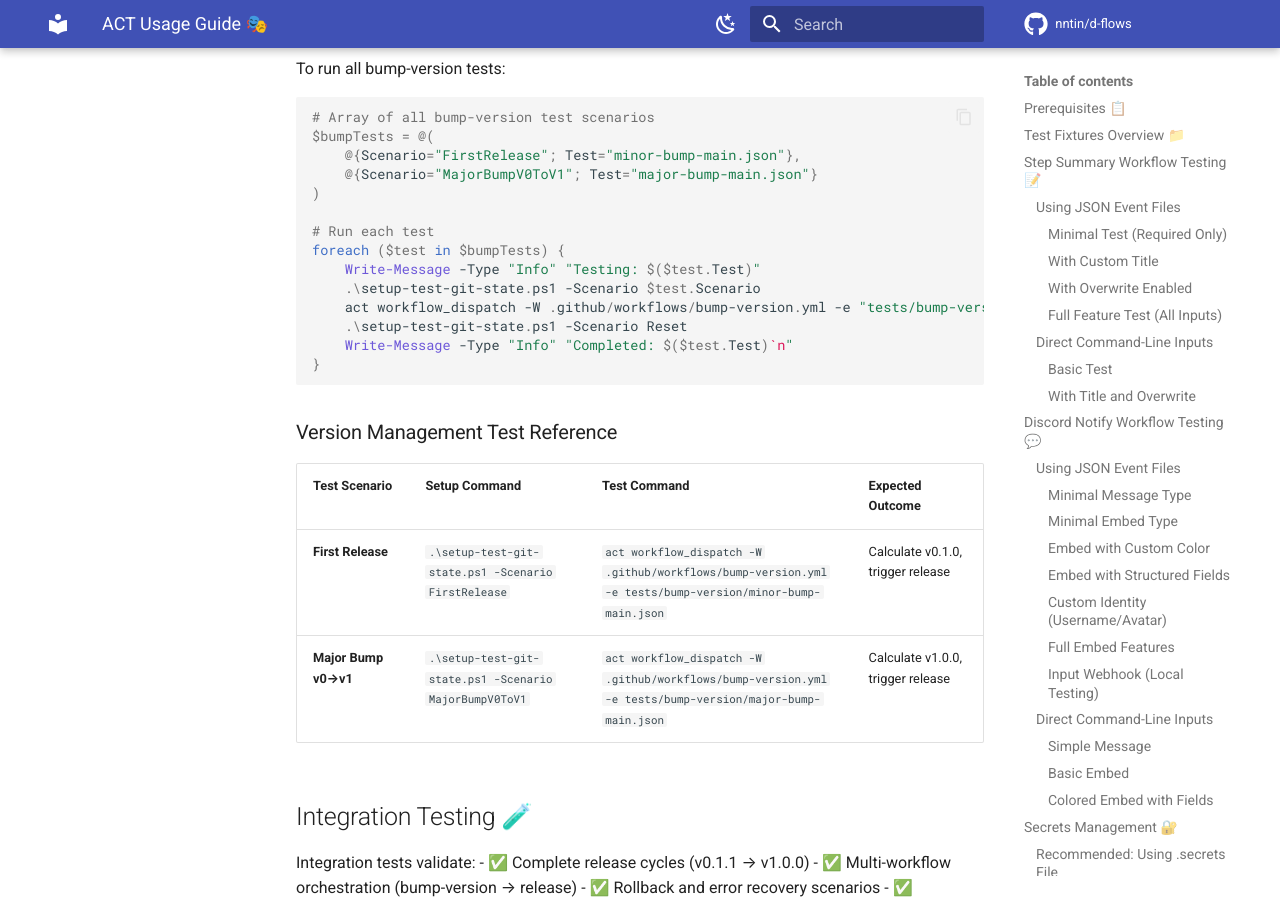
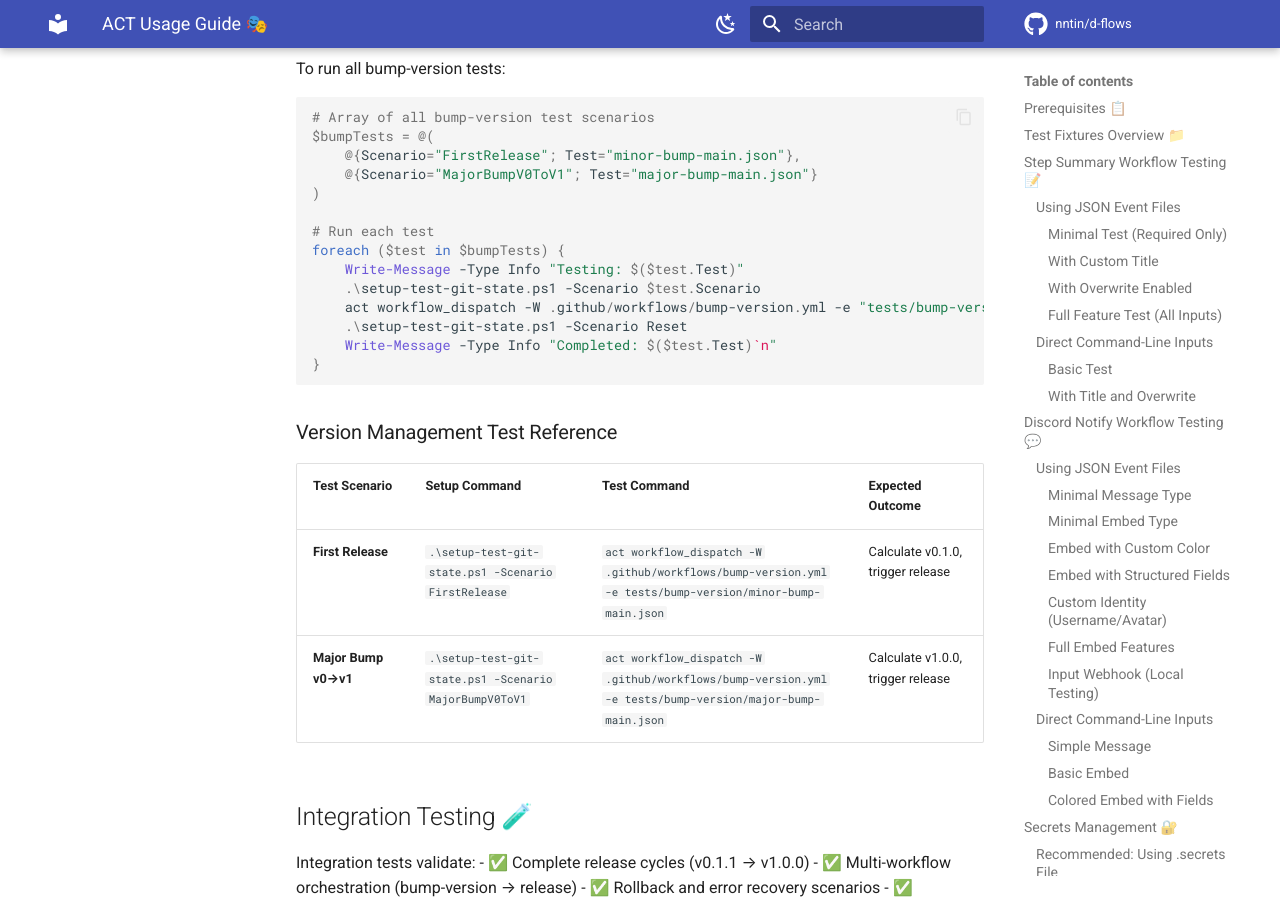
Before and after one commit to NNTin/d-flows, an MkDocs documentation site: the page built from docs/ACT_USAGE.md, in a window 1280 px wide and 900 px high, scrolled down 9314 px. Built offline with MkDocs 1.6.1 and Material for MkDocs 9.7.7, drawn with Linux system fonts in a browser that asks for light colours; comment, search, counter and statistics services are not loaded; the version menu is left out.

````diff
--- a/docs/ACT_USAGE.md
+++ b/docs/ACT_USAGE.md
@@ -381,11 +381,11 @@ $bumpTests = @(
 
 # Run each test
 foreach ($test in $bumpTests) {
-    Write-Message -Type "Info" "Testing: $($test.Test)"
+    Write-Message -Type Info "Testing: $($test.Test)"
     .\setup-test-git-state.ps1 -Scenario $test.Scenario
     act workflow_dispatch -W .github/workflows/bump-version.yml -e "tests/bump-version/$($test.Test)"
     .\setup-test-git-state.ps1 -Scenario Reset
-    Write-Message -Type "Info" "Completed: $($test.Test)`n"
+    Write-Message -Type Info "Completed: $($test.Test)`n"
 }
 ```
 
````
Also changed, not shown: 12 other files.
